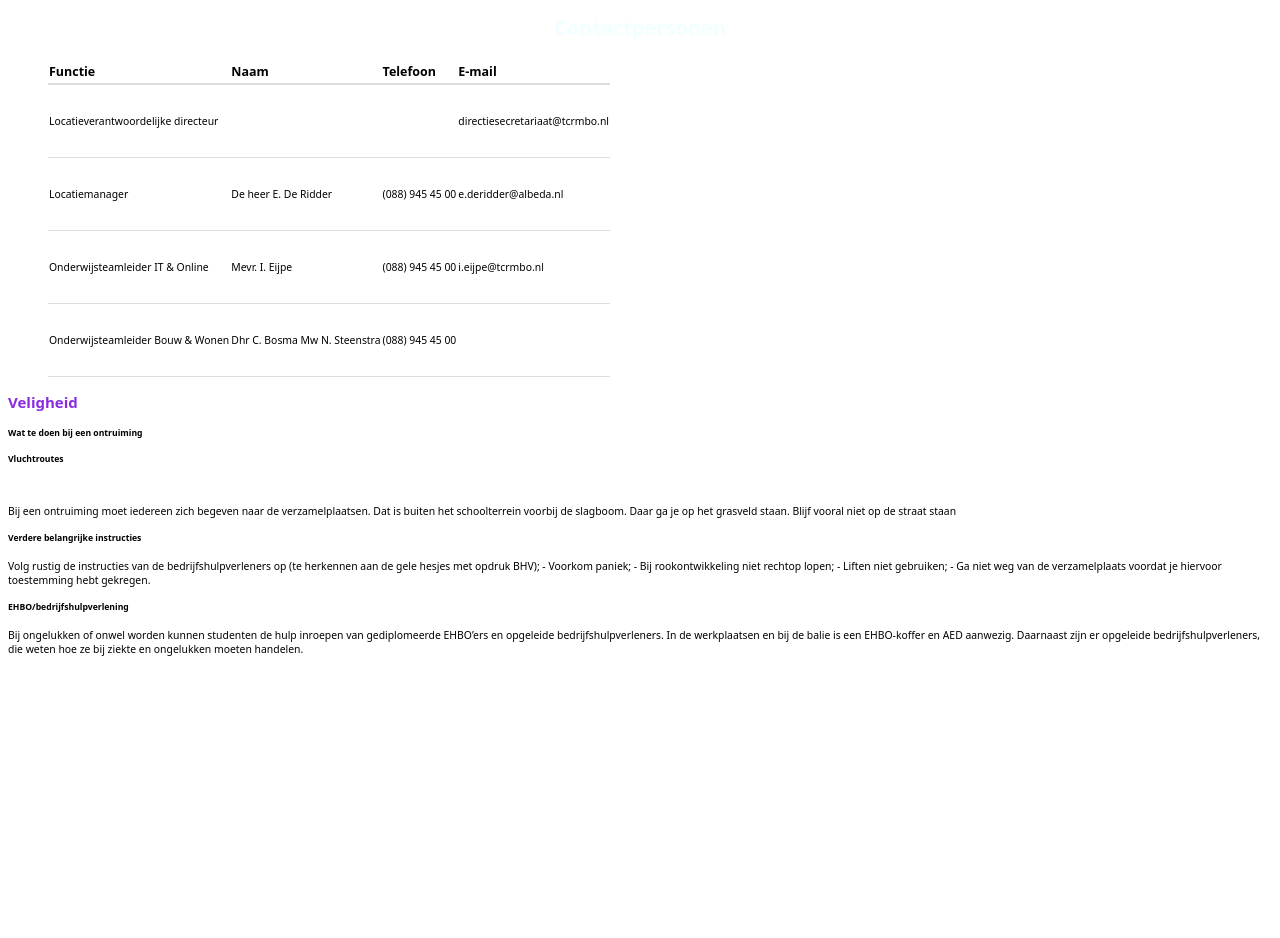
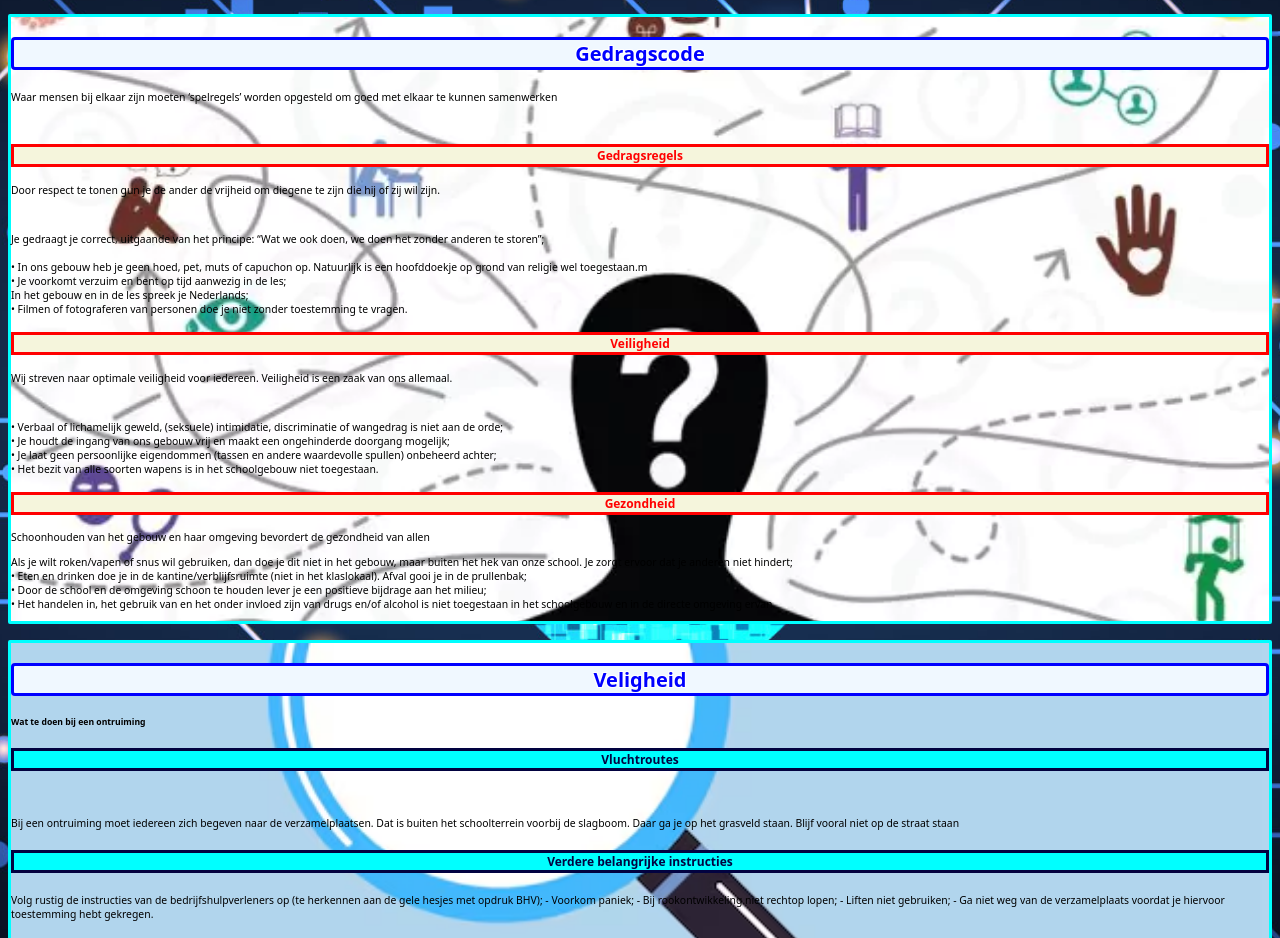
Before and after one commit to Salah-EddineBezat/project-p1-ouderavond-simpel, a plain HTML site: page locgids.html in a window 1280 px wide. Shown: the part 234-1172 px from the top of the page. Before the commit the page ends 900 px from the top, so only its background shows below. Drawn offline with Linux system fonts and the light colour scheme; a web font is replaced by a local one.

Commit message:
Locatiegids
Hierbij verstuur ik de pagina, waarop de locatie komt incl style.

```diff
--- a/locgids.html
+++ b/locgids.html
@@ -10,7 +10,7 @@
 <link href="https://fonts.googleapis.com/css2?family=Goldman:wght@400;700&display=swap" rel="stylesheet">
 
 </head>
-<body>
+<body class="body4">
     <div class="enable"></div>
     <header>
         <nav>
@@ -34,61 +34,86 @@
  </nav>
  <h1 class="locLoc">Locatiegids</h1>
         </header>
+       <div class="cont">
+        <h3 class="sst">Gedragscode</h3>
+        <p> Waar mensen bij elkaar zijn moeten ‘spelregels’ worden opgesteld om goed met elkaar te
+            kunnen samenwerken</p>
+        <br>
+            <h4 class="sst2">Gedragsregels</h4>
+            <p class="p3"> Door respect te tonen gun je de ander de vrijheid
+                om diegene te zijn die hij of zij wil zijn.</p>
+                <br>
+<p>
+    Je gedraagt je correct, uitgaande van het principe: “Wat we ook doen, we doen het
+zonder anderen te storen”;<br><br>
+• In ons gebouw heb je geen hoed, pet, muts of capuchon op. Natuurlijk is een
+hoofddoekje op grond van religie wel toegestaan.m
+<br>
+• Je voorkomt verzuim en bent op tijd aanwezig in de les;
+<br>
+In het gebouw en in de les spreek je Nederlands;
+<br>
+• Filmen of fotograferen van personen doe je niet zonder toestemming te vragen.
+</p>
 
+<h4 class="sst2">
+Veiligheid
+</h4>
+<p class="p3"> Wij streven naar optimale veiligheid voor iedereen.
+    Veiligheid is een zaak van ons allemaal.
+    </p>
+    <br>
 
-<h3 class="text">Contactpersonen</h3>
+<p>
+• Verbaal of lichamelijk geweld, (seksuele) intimidatie, discriminatie of wangedrag is niet
+aan de orde;
+<br>
+• Je houdt de ingang van ons gebouw vrij en maakt een ongehinderde doorgang mogelijk;
+<br>
+• Je laat geen persoonlijke eigendommen (tassen en andere waardevolle spullen)
+onbeheerd achter;
+<br>
+• Het bezit van alle soorten wapens is in het schoolgebouw niet toegestaan.
+</p>
 
-<table>
-  <thead>
-    <th>Functie</th>
-    <th>Naam</th>
-    <th>Telefoon</th>
-    <th>E-mail</th>
-  </thead>
-    <tbody>
+<h4 class="sst2"> Gezondheid</h4>
 
-    </tbody>
-    <tr>
-        <td>Locatieverantwoordelijke
-            directeur</td>
-        <td></td>
-        <td></td>
-        <td>directiesecretariaat@tcrmbo.nl</td>
-    </tr>
-    <tr>
-        <td>Locatiemanager</td>
-        <td>De heer E. De Ridder</td>
-        <td>(088) 945 45 00</td>
-        <td>e.deridder@albeda.nl</td>
-    </tr>
-    <tr>
-        <td>Onderwijsteamleider IT &
-            Online</td>
-        <td>Mevr. I. Eijpe </td>
-        <td>(088) 945 45 00</td>
-        <td>i.eijpe@tcrmbo.nl</td>
-    </tr>
-    <tr>
-        <td>Onderwijsteamleider Bouw &
-            Wonen</td>
-        <td>Dhr C. Bosma
-            Mw N. Steenstra</td>
-        <td>(088) 945 45 00</td>
-    </tr>
-</table>
-<p></p>
-<h3>Veligheid</h3>
+<p class="p3">Schoonhouden van het gebouw en haar omgeving
+    bevordert de gezondheid van allen</p>
+
+    <p>
+        Als je wilt roken/vapen of snus wil gebruiken, dan doe je dit niet in het gebouw, maar
+        buiten het hek van onze school. Je zorgt ervoor dat je anderen niet hindert;
+        <br>
+        • Eten en drinken doe je in de kantine/verblijfsruimte (niet in het klaslokaal). Afval gooi je in
+        de prullenbak;
+        <br>
+        • Door de school en de omgeving schoon te houden lever je een positieve bijdrage aan het
+        milieu;
+        <br>
+        • Het handelen in, het gebruik van en het onder invloed zijn van drugs en/of alcohol is niet
+        toegestaan in het schoolgebouw en in de directe omgeving ervan.
+    </p>
+</div>
+<div class="cont2">
+        <h3 class="sst">Veligheid</h3>
+
 <h5> Wat te doen bij een ontruiming</h5>
-<h5> Vluchtroutes</h5>
+
+<h5 class="sst3"> Vluchtroutes</h5>
+
 <br>
+
 <p>
     Bij een ontruiming moet iedereen zich begeven naar de verzamelplaatsen. Dat is buiten het
 schoolterrein voorbij de slagboom. Daar ga je op het grasveld staan. Blijf vooral niet op de
 straat staan
 </p>
-<h5>
+
+<h5 class="sst3">
     Verdere belangrijke instructies
 </h5>
+
 <p>
     Volg rustig de instructies van de bedrijfshulpverleners op (te herkennen aan de gele
 hesjes met opdruk BHV);
@@ -97,10 +122,11 @@ hesjes met opdruk BHV);
 - Liften niet gebruiken;
 - Ga niet weg van de verzamelplaats voordat je hiervoor toestemming hebt gekregen.
 </p>
-<h5>
+
+<h5 class="sst3">
     EHBO/bedrijfshulpverlening
+</h5>
 
-</h5>
 <p>
     Bij ongelukken of onwel worden kunnen studenten de hulp inroepen van gediplomeerde
 EHBO’ers en opgeleide bedrijfshulpverleners. In de werkplaatsen en bij de balie is een
@@ -109,9 +135,8 @@ hoe ze bij ziekte en ongelukken moeten handelen.
 </p>
 
 </div>
-
-
-
+</div>
 
 </body>
+
 </html>
--- a/style.css
+++ b/style.css
@@ -151,8 +151,12 @@ nav ul{
     margin-top: 20vh;
 }
 .body2{
+background-image: url(/goal.png);
+background-position: center;
+background-repeat: no-repeat;
+background-size: cover;
+}
 
-}
 .body22{
     margin-top: 20vh;
     text-align: center;
@@ -196,29 +200,6 @@ color: rgb(14, 0, 103);
 
 }
 
-
-th{
-    font-size: 1.2em;
-
-    text-align: left;
-    border-bottom: 2px solid #dddddd;
-
-    }
-    tbody tr{
-        border-bottom: 1px solid#dddddd;
-    line-height: 70px;
-    }
-    th{
-        min-width: 2px;
-        line-height: 20px;
-
-    }
-    table{
-        border-collapse: collapse;
-margin: 2px 40px;
-font-size: 0,9em;
-min-width: 10px;
-    }
     .text{
         text-align: center;
         font-size: 20px;
@@ -227,10 +208,65 @@ min-width: 10px;
     }
         .locLoc{
             border-style: solid;
-            border-radius: 5px;
+            border-radius: 40px;
+            color: antiquewhite;
             border-color: blue;
-            background-color: rgb(147, 144, 144);
+            background-color: rgb(79, 152, 253);
             font-size: 40px;
         text-align: center;
 
         }
+
+        .sst{
+            font-size: 20px;
+            text-align: center;
+            color: blue;
+            border: solid;
+            border-radius: 4px;
+            background-color: aliceblue;
+
+        }
+.body4{
+background-color: bisque;
+background-image: url(/b1.png);
+background-position: center;
+background-repeat: no-repeat;
+background-size: cover;
+
+
+
+}
+.sst2{
+
+    text-align: center;
+    font-size: 12px;
+    border: solid ;
+    color: red;
+    background-color: beige;
+}
+.sst3{
+    text-align: center;
+    font-size: 12px;
+    border: solid ;
+    color: rgb(2, 2, 64);
+    background-color: aqua;
+}
+.cont{
+background-image: url(/g2.png);
+background-position: center;
+background-repeat: no-repeat;
+background-size: cover;
+border: solid red;
+border-radius: 2px;
+border-color: aqua;
+margin-bottom: 2vh;
+}
+.cont2{
+    background-image: url(/V2.png);
+    background-position: center;
+background-repeat: no-repeat;
+background-size: cover;
+border: solid red;
+border-radius: 2px;
+border-color: aqua;
+}
```
Also changed, not shown: LOc.png (added), V2.png (added), b1.png (added), g2.png (added), goal.png (added).
